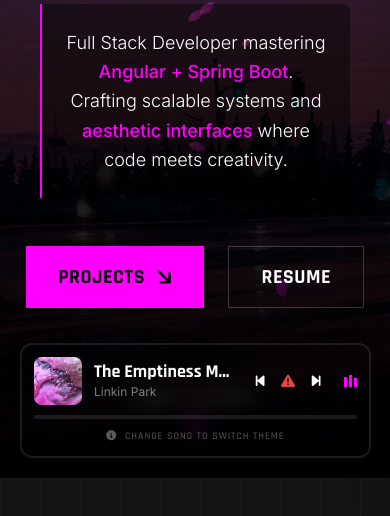
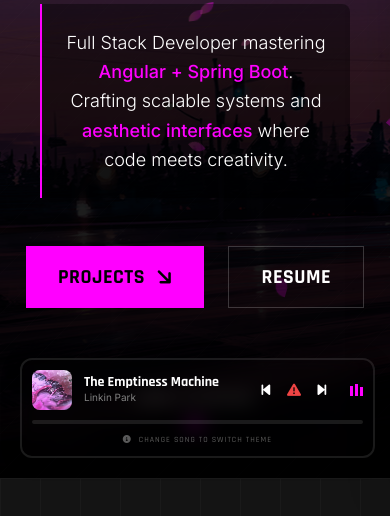
Before and after one commit to ensinho/enzoesmeraldo, a plain HTML site: page index.html in a window 390 px wide. Shown: the part 366-882 px from the top of the page. Drawn offline with nearby package versions, Linux system fonts and the light colour scheme.

Commit message:
style: mobile behavior

```diff
--- a/script.js
+++ b/script.js
@@ -198,24 +198,25 @@ function initScrollAnimations() {
             startX = e.touches[0].pageX - slider.offsetLeft;
             scrollLeft = slider.scrollLeft;
             cancelAnimationFrame(momentumID);
-        });
+            velX = 0;
+        }, { passive: true });
 
         slider.addEventListener('touchend', () => {
             isDown = false;
             beginMomentumTracking();
-        });
+        }, { passive: true });
 
         slider.addEventListener('touchmove', (e) => {
             if (!isDown) return;
             const x = e.touches[0].pageX - slider.offsetLeft;
-            const walk = (x - startX) * 2;
+            const walk = (x - startX) * 1;
 
             const prevScrollLeft = slider.scrollLeft;
             slider.scrollLeft = scrollLeft - walk;
             velX = slider.scrollLeft - prevScrollLeft;
 
             updateProjectUI();
-        });
+        }, { passive: true });
 
         // Momentum Loop
         function beginMomentumTracking() {
--- a/styles.css
+++ b/styles.css
@@ -191,9 +191,9 @@ body:hover .cursor-ring {
     opacity: 1;
 
     @media screen and (max-width: 768px) {
-        width: 90%;
+        width: 91%;
         border-radius: 12px;
-        padding: 12px;
+        padding: 10px;
         gap: 6px;
     }
 }
@@ -216,7 +216,7 @@ body:hover .cursor-ring {
     text-transform: uppercase;
 
      @media screen and (max-width: 768px) {
-        font-size: 10px;
+        font-size: 8px;
     }
 }
 
@@ -265,6 +265,11 @@ body:hover .cursor-ring {
     position: relative;
     overflow: hidden;
     flex-shrink: 0;
+
+    @media screen and (max-width: 768px) {
+        width: 40px;
+        height: 40px;
+    }
 }
 
 .album-art::after {
@@ -293,6 +298,15 @@ body:hover .cursor-ring {
     overflow: hidden;
     text-overflow: ellipsis;
     line-height: 1.2;
+
+    @media screen and (max-width: 768px) {
+        font-size: 16px;
+    }
+
+    @media screen and (max-width: 480px) {
+        font-size: 14px;
+        line-height: 1.1;
+    }
 }
 
 .artist-name {
@@ -302,6 +316,10 @@ body:hover .cursor-ring {
     white-space: nowrap;
     overflow: hidden;
     text-overflow: ellipsis;
+
+    @media screen and (max-width: 480px) {
+        font-size: 10px;
+    }
 }
 
 .music-controls {
```
